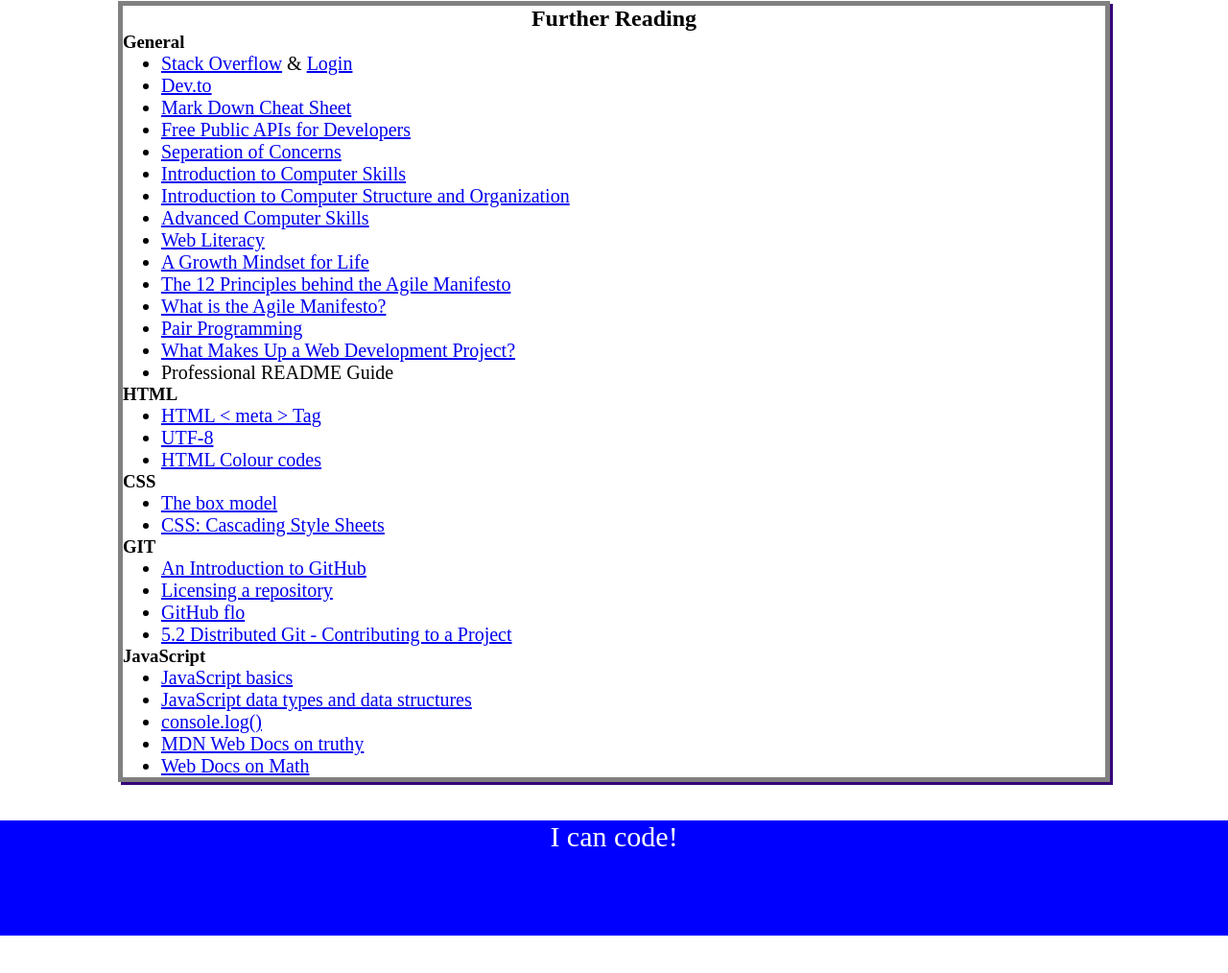
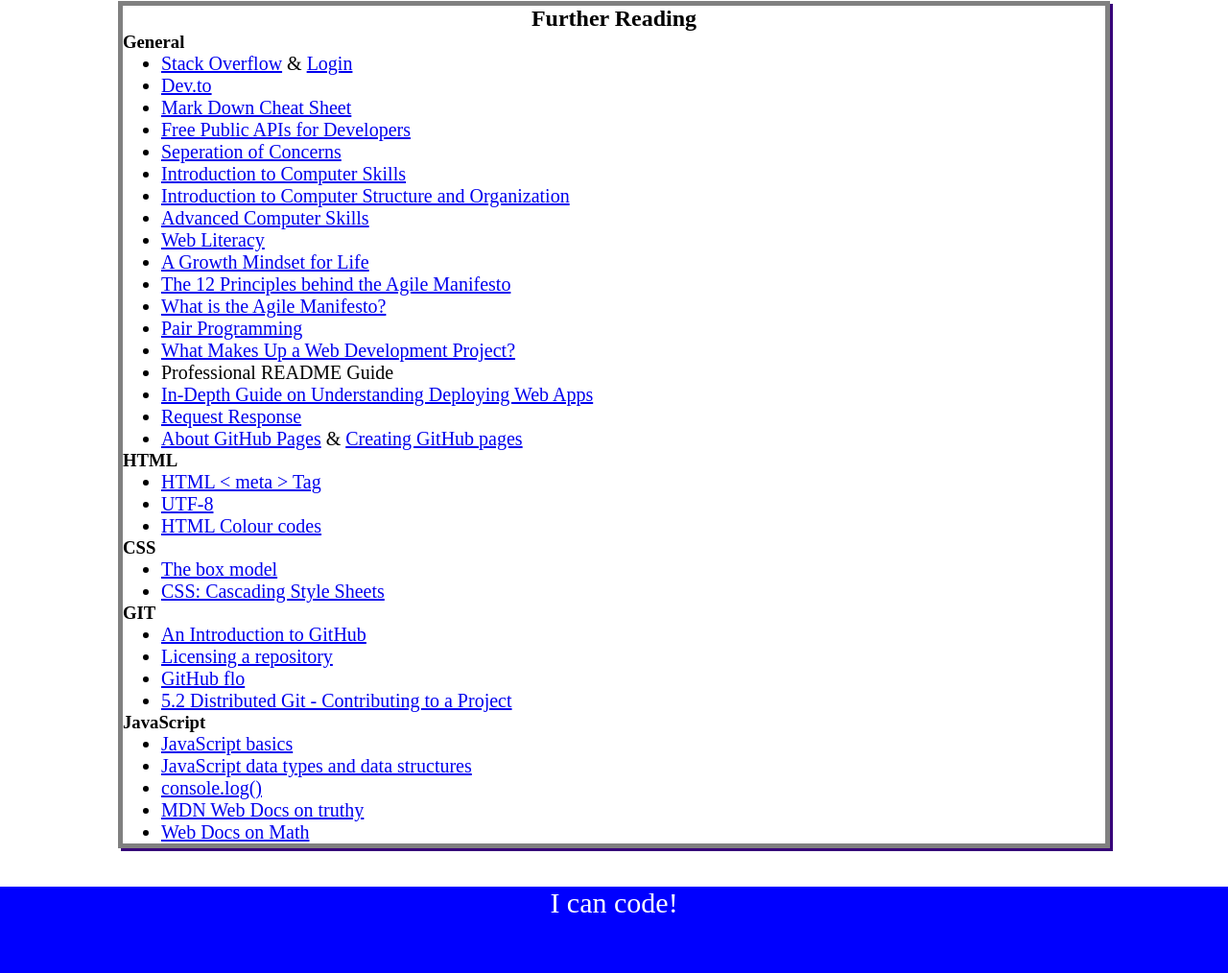
Before and after one commit to R0bsaunders/prework-study-guide, a plain HTML site: page index.html in a window 1280 px wide. Shown: the part 1962-2976 px from the top of the page at 96% size. Before the commit the page ends 2937 px from the top, so only its background shows below. Drawn offline with Linux system fonts and the light colour scheme.

Commit message:
added further reading material for deployment

```diff
--- a/index.html
+++ b/index.html
@@ -105,7 +105,9 @@
           <li><a href=https://www.agilealliance.org/glossary/pairing>Pair Programming</a></li>
           <li><a href=https://coding-boot-camp.github.io/full-stack/web-development/web-dev-project>What Makes Up a Web Development Project?</a></li>
           <li><a href=https://coding-boot-camp.github.io/full-stack/github/professional-readme-guide></a>Professional README Guide</li>
-
+          <li><a href=https://dev.to/alexmercedcoder/in-depth-guide-on-understanding-deploying-web-apps-56ap>In-Depth Guide on Understanding Deploying Web Apps<a></li>
+          <li><a href=https://coding-boot-camp.github.io/full-stack>Request Response</a></li>
+          <li><a href=https://docs.github.com/en/pages/getting-started-with-github-pages/about-github-pages>About GitHub Pages</a> & <a href=https://docs.github.com/en/pages/getting-started-with-github-pages/creating-a-github-pages-site>Creating GitHub pages</a></li>
         </ul>
 
         <h3>HTML</h3>
```
